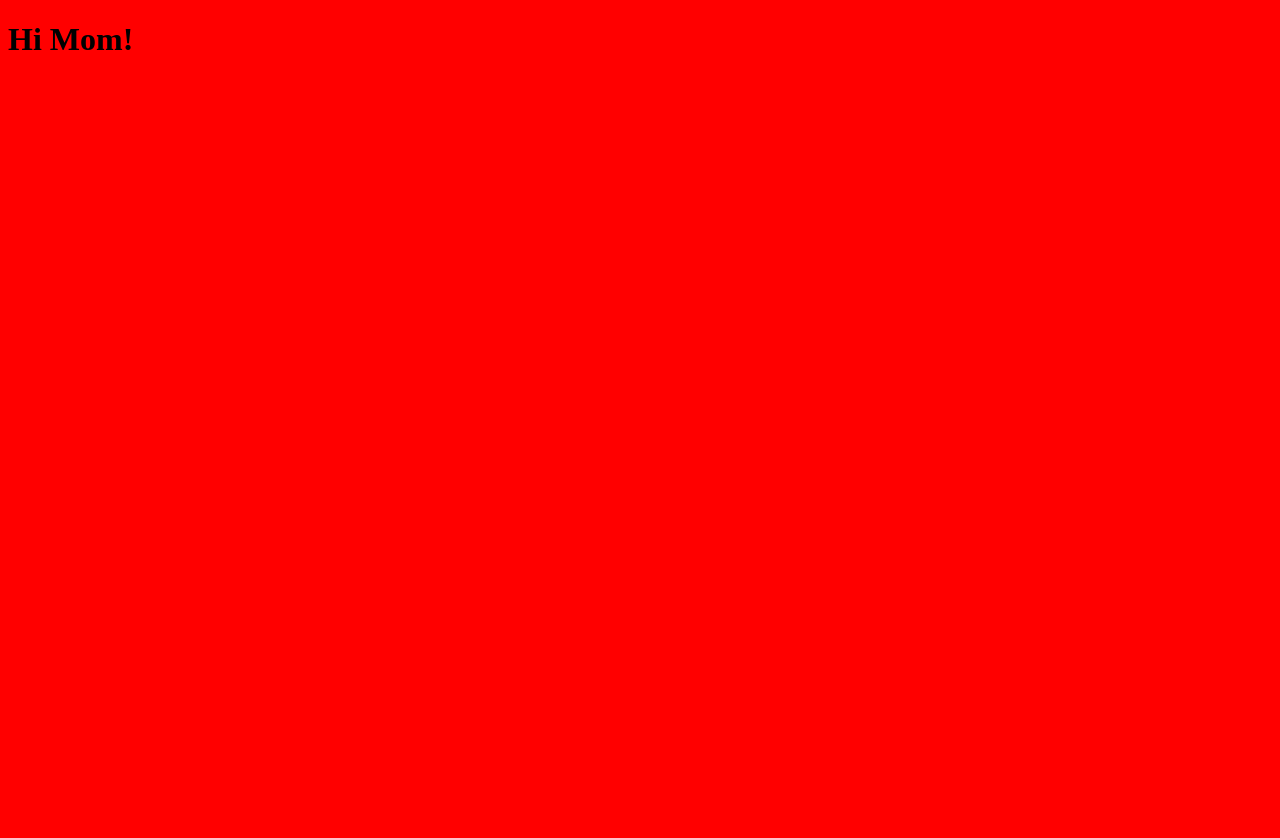
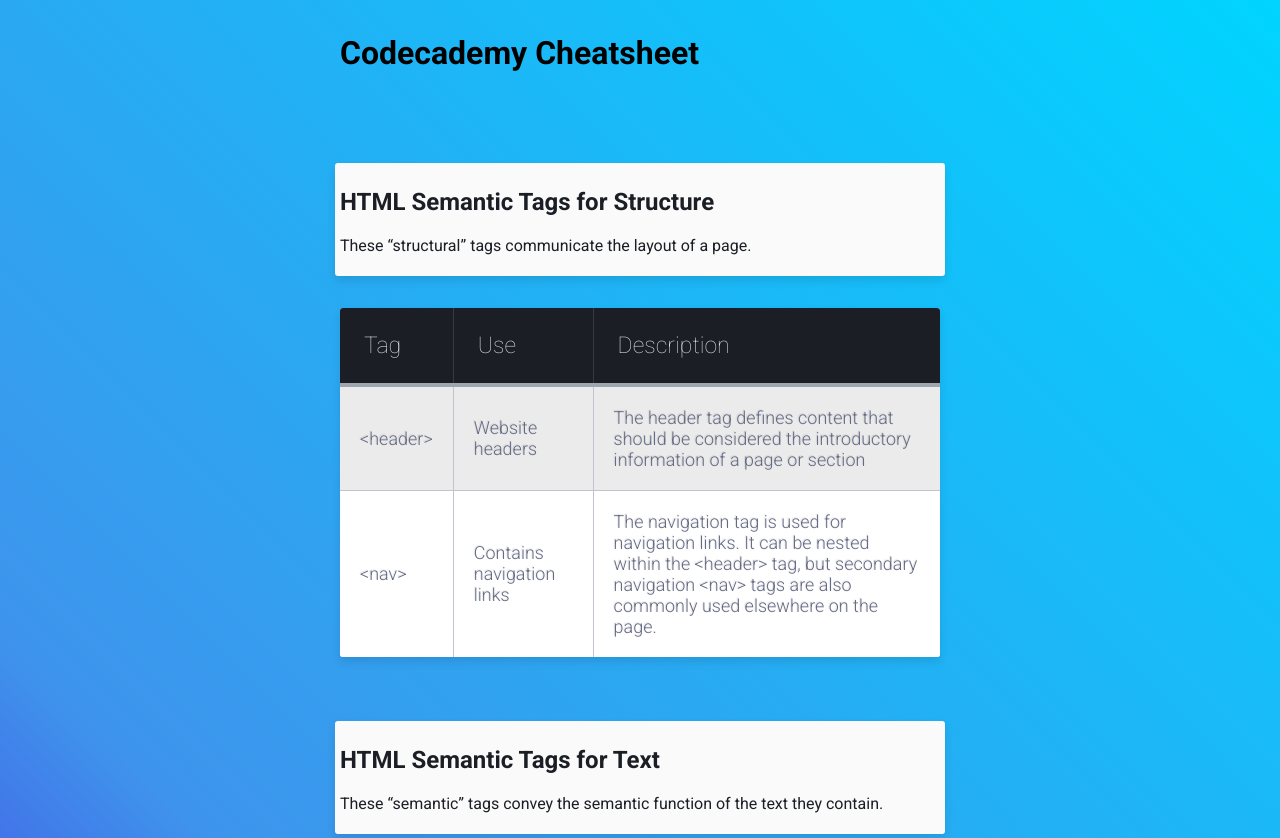
Before and after one commit to doilyuser/codecademy-cheatsheet, a website: page index.html in a window 1280 px wide. Shown: the top 838 px of the page. Before the commit the page ends 800 px from the top, so only its background shows below. Drawn offline with Linux system fonts and the light colour scheme.

Commit message:
Add fake data and styling

```diff
--- a/index.html
+++ b/index.html
@@ -8,6 +8,54 @@
   <link rel="stylesheet" type="text/css" href="/styles.css">
 </head>
 <body>
-  <h1>Hi Mom!</h1>
+  <div class="table-title">
+    <h1>Codecademy Cheatsheet</h1>
+  </div>
+  <div class="table-description">
+    <h2>HTML Semantic Tags for Structure</h2>
+    <p>These “structural” tags communicate the layout of a page.</p>
+  </div>
+  <table class="table-fill">
+    <thead>
+      <tr>
+        <th class="text-left">Tag</th>
+        <th class="text-left">Use</th>
+        <th class="text-left">Description</th>
+      </tr>
+    </thead>
+    <tbody class="table-hover">
+      <tr>
+        <td class="text-left">&lt;header></td>
+        <td class="text-left">Website headers</td>
+        <td class="text-left">The header tag defines content that should be considered the introductory information of a page or section</td>
+      </tr>
+      <tr>
+        <td class="text-left">&lt;nav></td>
+        <td class="text-left">Contains navigation links</td>
+        <td class="text-left">The navigation tag is used for navigation links. It can be nested within the &lt;header> tag, but secondary navigation &lt;nav> tags are also commonly used elsewhere on the page.</td>
+      </tr>
+    </tbody>
+  </table>
+  <div class="table-description">
+    <h2>HTML Semantic Tags for Text</h2>
+    <p>These “semantic” tags convey the semantic function of the text they contain.</p>
+  </div>
+  <table class="table-fill">
+    <thead>
+      <tr>
+        <th class="text-left">Tag</th>
+        <th class="text-left">Use</th>
+        <th class="text-left">Description</th>
+      </tr>
+    </thead>
+    <tbody class="table-hover">
+      <tr>
+        <td class="text-left">January</td>
+        <td class="text-left">$ 50,000.00</td>
+        <td class="text-left">$ 50,000.00</td>
+      </tr>
+    </tbody>
+  </table>
+
 </body>
 </html>
--- a/public/styles.css
+++ b/public/styles.css
@@ -1,3 +1,159 @@
-* {
-  background-color: red;
+@import url(https://fonts.googleapis.com/css?family=Roboto:400,500,700,300,100);
+
+body {
+  background: rgb(74,65,227);
+  background: linear-gradient(45deg, rgba(74,65,227,1) 0%, rgba(62,148,236,1) 23%, rgba(0,212,255,1) 100%);  font-family: "Roboto", helvetica, arial, sans-serif;
+  font-size: 16px;
+  font-weight: 400;
+  text-rendering: optimizeLegibility;
 }
+
+div.table-title {
+  display: block;
+  margin: auto;
+  max-width: 600px;
+  padding:5px;
+  width: 100%;
+}
+
+div.table-description {
+  display: block;
+  margin: auto;
+  margin-bottom: 2em;
+  margin-top: 4em;
+  max-width: 600px;
+  padding: 5px;
+  width: 100%;
+  background-color: #fafafa;
+  color: #1b1e24;
+  border-radius:3px;
+  border-collapse: collapse;
+  box-shadow: 0 5px 10px rgba(0, 0, 0, 0.1);
+  animation: float 5s infinite;
+}
+
+.table-title h3 {
+   color: #fafafa;
+   font-size: 30px;
+   font-weight: 400;
+   font-style:normal;
+   font-family: "Roboto", helvetica, arial, sans-serif;
+   text-shadow: -1px -1px 1px rgba(0, 0, 0, 0.1);
+   text-transform:uppercase;
+}
+
+
+/*** Table Styles **/
+
+.table-fill {
+  background: white;
+  border-radius:3px;
+  border-collapse: collapse;
+  height: 320px;
+  margin: auto;
+  max-width: 600px;
+  padding:5px;
+  width: 100%;
+  box-shadow: 0 5px 10px rgba(0, 0, 0, 0.1);
+  animation: float 5s infinite;
+}
+
+th {
+  color:#D5DDE5;;
+  background:#1b1e24;
+  border-bottom:4px solid #9ea7af;
+  border-right: 1px solid #343a45;
+  font-size:23px;
+  font-weight: 100;
+  padding:24px;
+  text-align:left;
+  text-shadow: 0 1px 1px rgba(0, 0, 0, 0.1);
+  vertical-align:middle;
+}
+
+th:first-child {
+  border-top-left-radius:3px;
+}
+
+th:last-child {
+  border-top-right-radius:3px;
+  border-right:none;
+}
+
+tr {
+  border-top: 1px solid #C1C3D1;
+  border-bottom: 1px solid #C1C3D1;
+  color:#666B85;
+  font-size:16px;
+  font-weight:normal;
+  text-shadow: 0 1px 1px rgba(256, 256, 256, 0.1);
+}
+
+tr:hover td {
+  background:#4E5066;
+  color:#FFFFFF;
+  border-top: 1px solid #22262e;
+}
+
+tr:first-child {
+  border-top:none;
+}
+
+tr:last-child {
+  border-bottom:none;
+}
+
+tr:nth-child(odd) td {
+  background:#EBEBEB;
+}
+
+tr:nth-child(odd):hover td {
+  background:#4E5066;
+}
+
+tr:last-child td:first-child {
+  border-bottom-left-radius:3px;
+}
+
+tr:last-child td:last-child {
+  border-bottom-right-radius:3px;
+}
+
+td {
+  background:#FFFFFF;
+  padding:20px;
+  text-align:left;
+  vertical-align:middle;
+  font-weight:300;
+  font-size:18px;
+  text-shadow: -1px -1px 1px rgba(0, 0, 0, 0.1);
+  border-right: 1px solid #C1C3D1;
+}
+
+td:last-child {
+  border-right: 0px;
+}
+
+th.text-left {
+  text-align: left;
+}
+
+th.text-center {
+  text-align: center;
+}
+
+th.text-right {
+  text-align: right;
+}
+
+td.text-left {
+  text-align: left;
+}
+
+td.text-center {
+  text-align: center;
+}
+
+td.text-right {
+  text-align: right;
+}
```
